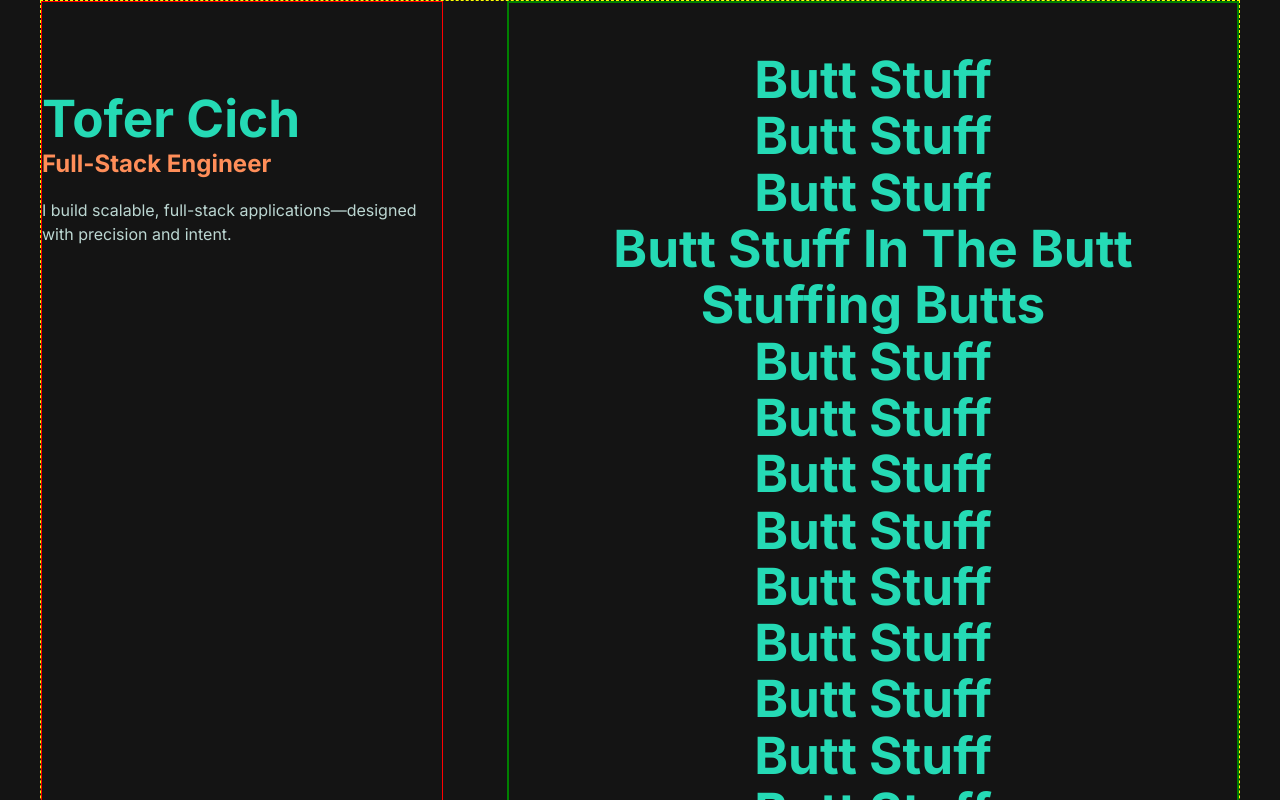
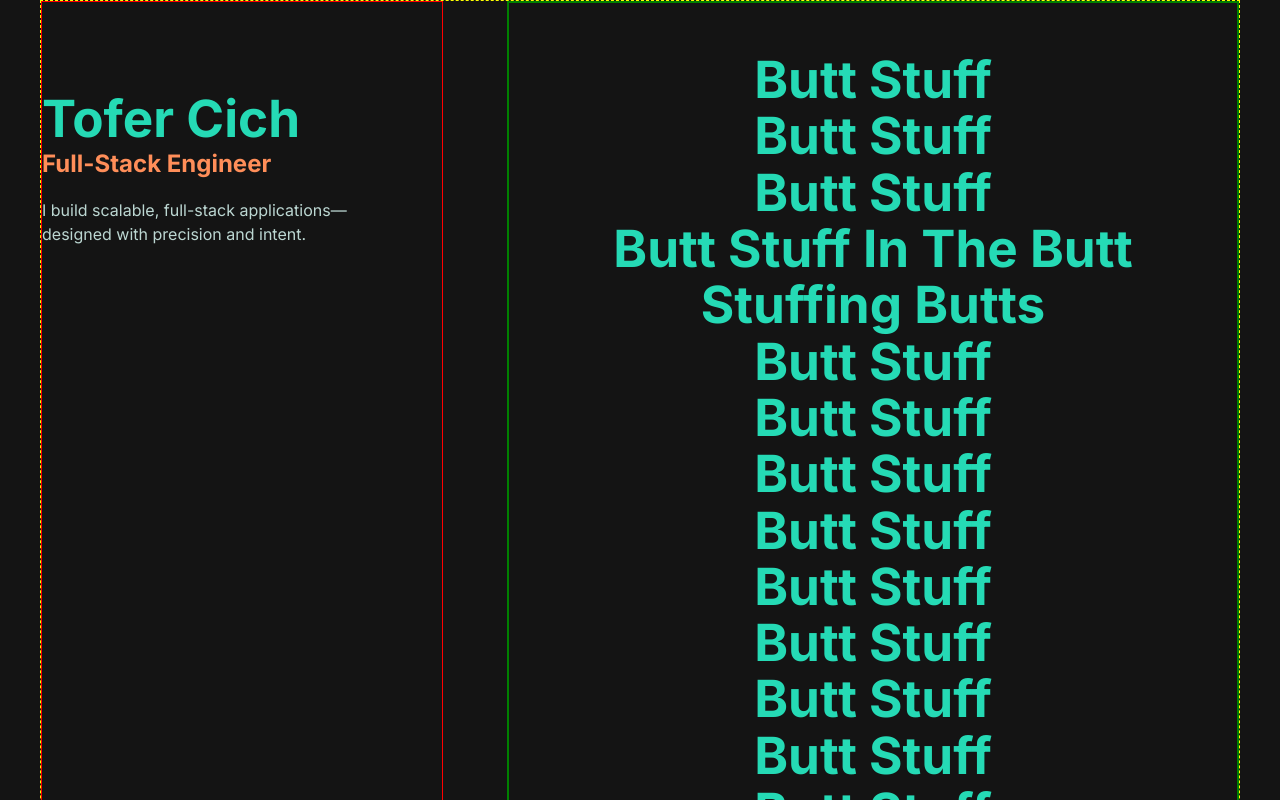
Before and after one commit to tofer-cich/portfolio-website, a React (Vite) app: page / in a window 1280 px wide. Shown: the top 800 px of the page. Built offline with nearby package versions, Linux system fonts and the light colour scheme; a web font is replaced by a local one.

Commit message:
Updated some styles for text in sidebar
Line breaks after emdash now

```diff
--- a/src/App.css
+++ b/src/App.css
@@ -75,11 +75,15 @@ h2 {
     top: 0;
     border: 1px red solid;
     flex: 0 0 25rem; /* Fixed width, won't grow/shrink */
-    height: 90vh; /* Full viewport height */
+    height: 90vh;
     padding-top: 5.5rem;
     justify-items: start;
     overflow-y: auto; /* Scroll if content is long */
   }
+}
+
+#sidebar > p {
+  width: 20rem;
 }
 
 main {
```
